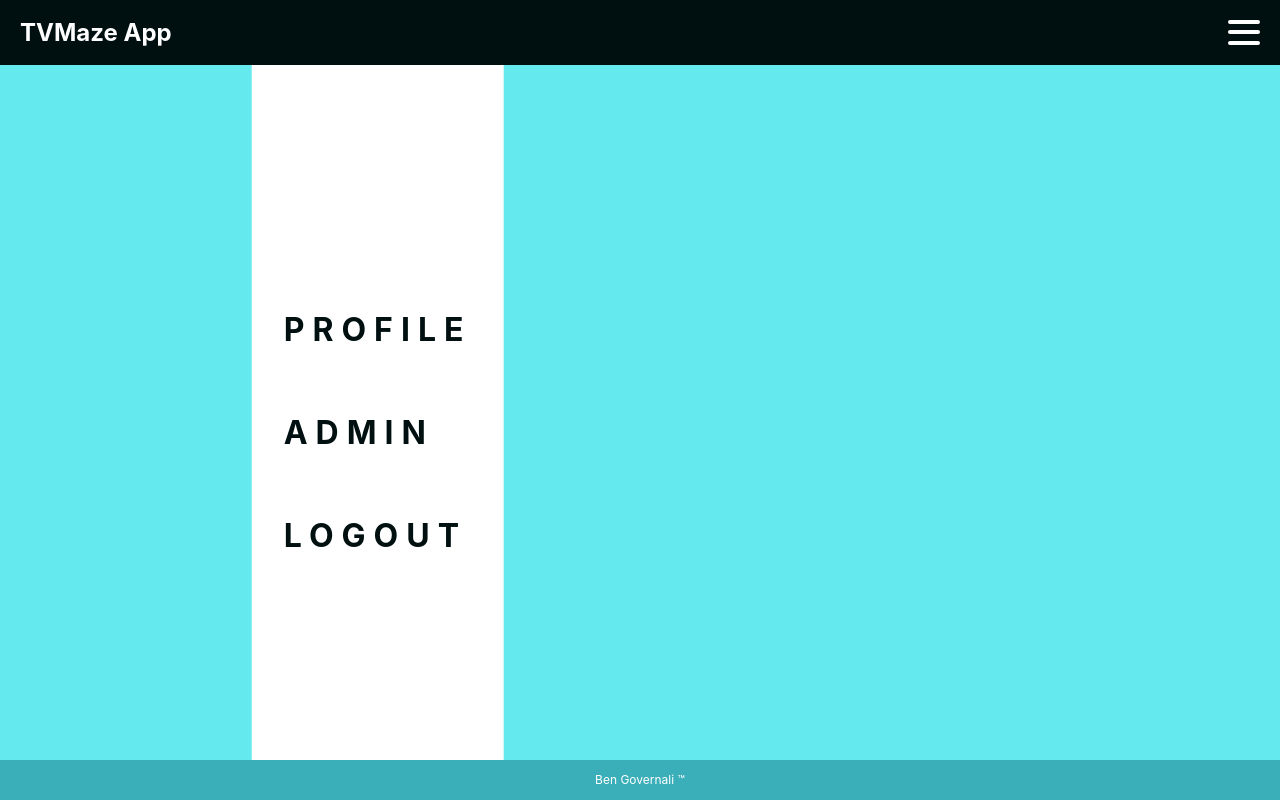
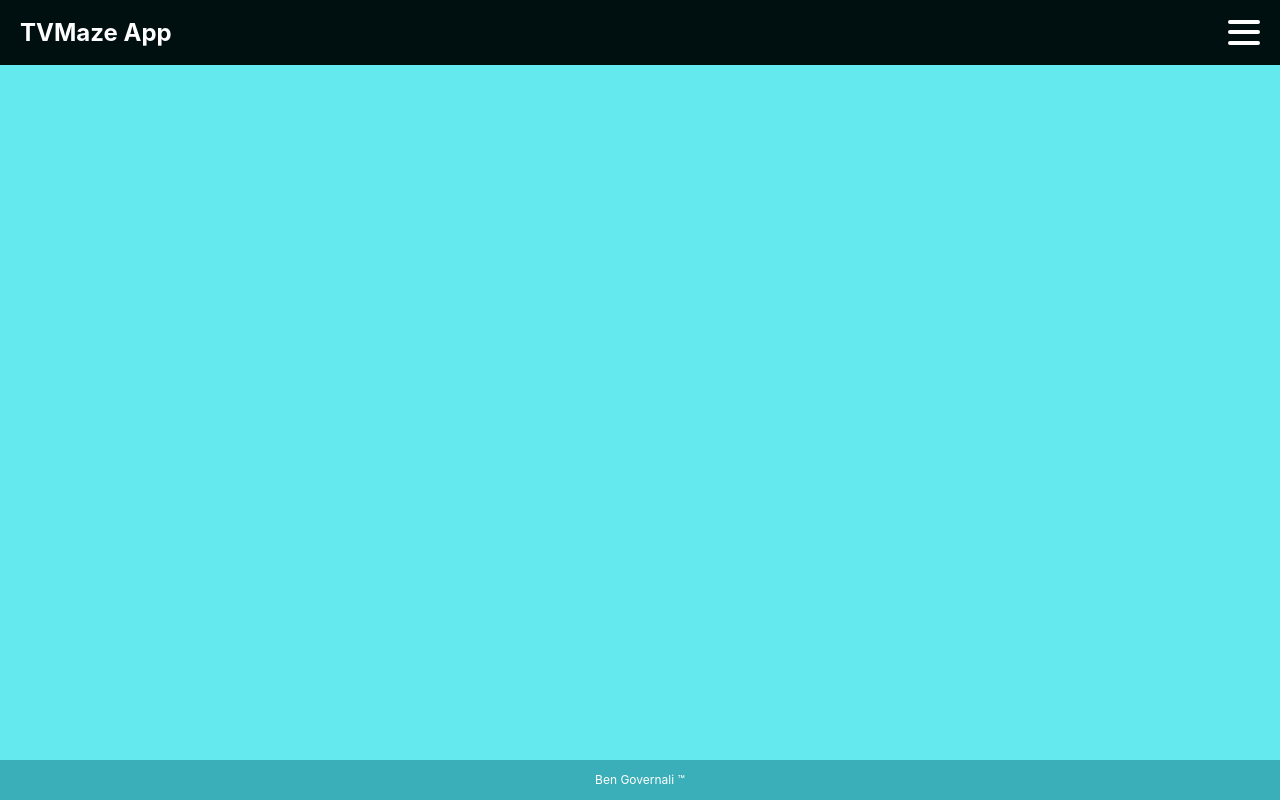
Before and after one commit to bengovernali/TVMaze, a React (Create React App) app: page / in a window 1280 px wide. Built offline with nearby package versions, Linux system fonts and the light colour scheme.

Commit message:
modified menu styles to remove animation and only affect whether menu is displayed or not. fixed menu width at 100%

```diff
--- a/src/Components/Header/Menu/Menu.js
+++ b/src/Components/Header/Menu/Menu.js
@@ -25,7 +25,7 @@ Menu.propTypes = {
 export default Menu;
 
 export const StyledMenu = styled.nav`
-  display: flex;
+  display: ${({ open }) => open ? 'flex' : 'none'};
   flex-direction: column;
   justify-content: center;
   background: ${({ theme }) => theme.primaryLight};
@@ -35,12 +35,7 @@ export const StyledMenu = styled.nav`
   position: absolute;
   top: 65px;
   left: 0;
-  transition: transform 0.3s ease-in-out;
-  transform: ${({ open }) => open ? 'translateX(0)' : 'translateX(100%)'};
-
-  @media (max-width: ${({ theme }) => theme.mobile}) {
-    width: 100%;
-  }
+  width: 100%;
 
   a {
     font-size: 2rem;
```
